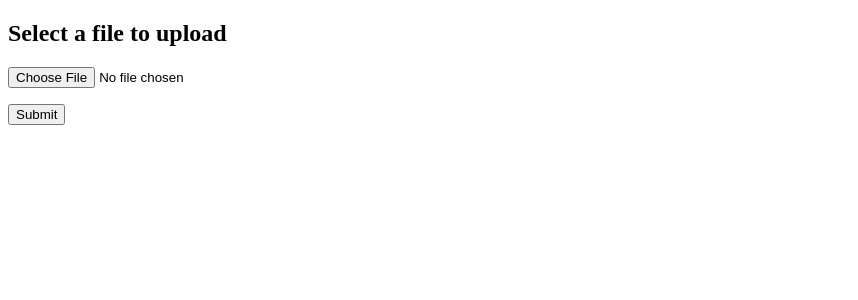
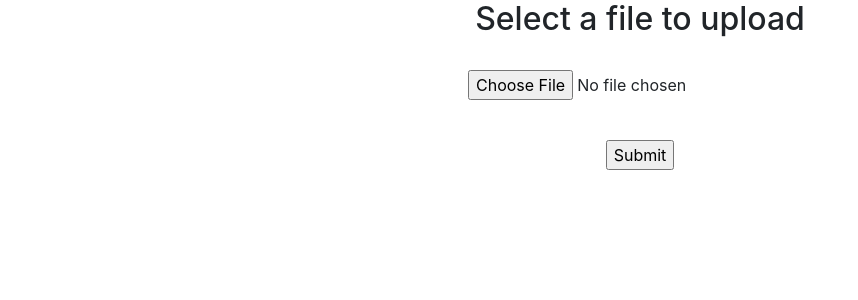
Before and after one commit to getHecked/Emote, a Flask app: page / in a window 1280 px wide. Shown: the top 300 px of the page, without its empty margins (0-858 px from the left). Run offline with Flask 2, Linux system fonts and the light colour scheme; some libraries are stand-ins or nearby versions.

Commit message:
style changes

```diff
--- a/templates/qr_display.html
+++ b/templates/qr_display.html
@@ -1,9 +1,11 @@
 <!DOCTYPE html>
 <html>
 <head>
+
+    <link rel="stylesheet" href="https://maxcdn.bootstrapcdn.com/bootstrap/4.0.0/css/bootstrap.min.css" integrity="sha384-Gn5384xqQ1aoWXA+058RXPxPg6fy4IWvTNh0E263XmFcJlSAwiGgFAW/dAiS6JXm" crossorigin="anonymous">
     <title>QR Code</title>
 </head>
-<body>
+<body class="text-center">
     <p>
     <img src={{qr_path}}
        width="400"
--- a/templates/upload.html
+++ b/templates/upload.html
@@ -1,14 +1,22 @@
 <!doctype html>
+<head>
+	<link rel="stylesheet" href="https://maxcdn.bootstrapcdn.com/bootstrap/4.0.0/css/bootstrap.min.css" integrity="sha384-Gn5384xqQ1aoWXA+058RXPxPg6fy4IWvTNh0E263XmFcJlSAwiGgFAW/dAiS6JXm" crossorigin="anonymous">
+</head>
 <title>Python Flask File Upload Example</title>
+<body class="text-center">
+
+
 	<h2>Select a file to upload</h2>
-
+	<br>
 	<form method="post" action="/" enctype="multipart/form-data">
 		<dl>
 			<p>
 				<input type="file" name="file" autocomplete="off" required>
 			</p>
 		</dl>
+		<br>
 		<p>
 			<input type="submit" value="Submit">
 		</p>
 	</form>
+</body>
```
Lines whose indentation alone changed are shown as unchanged.
